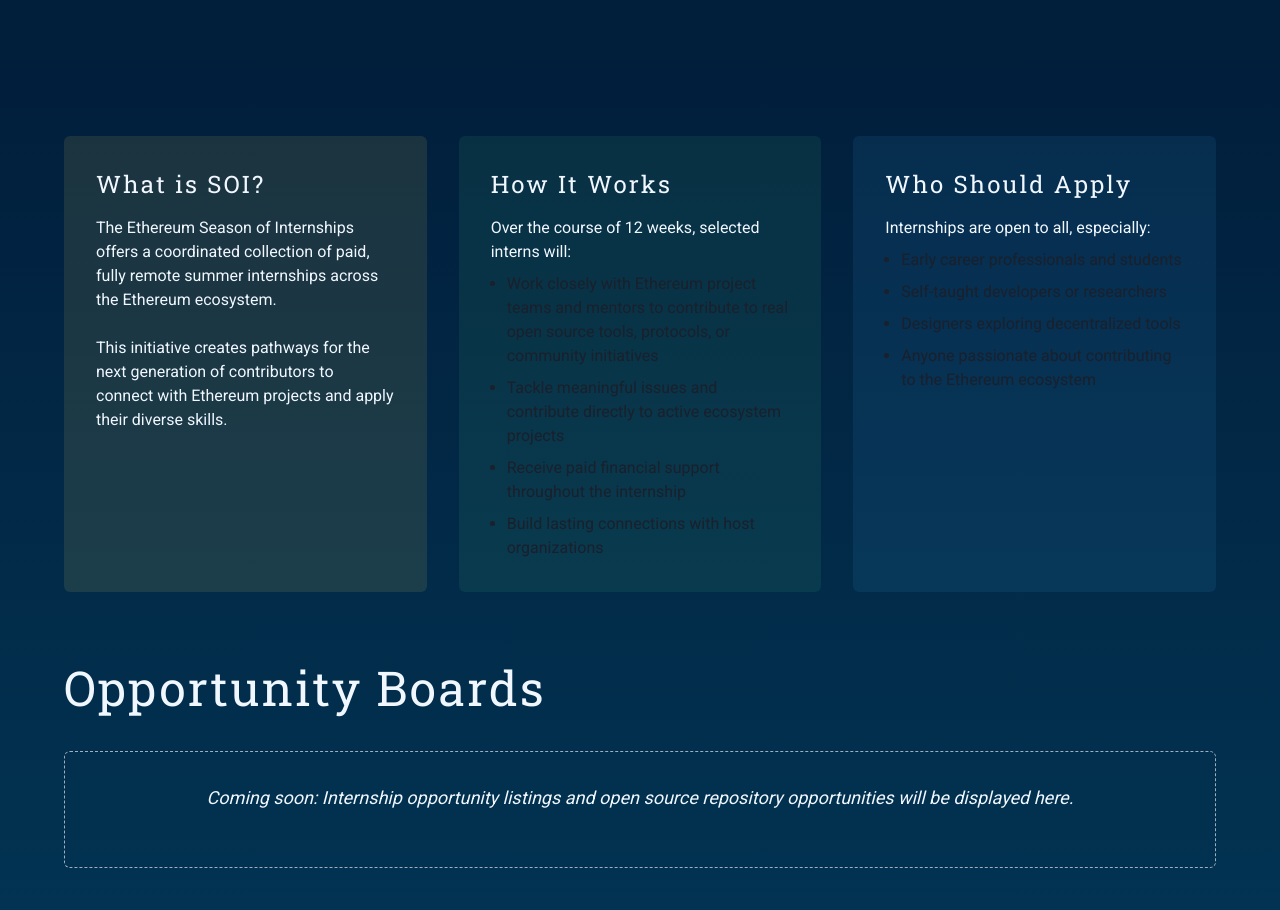
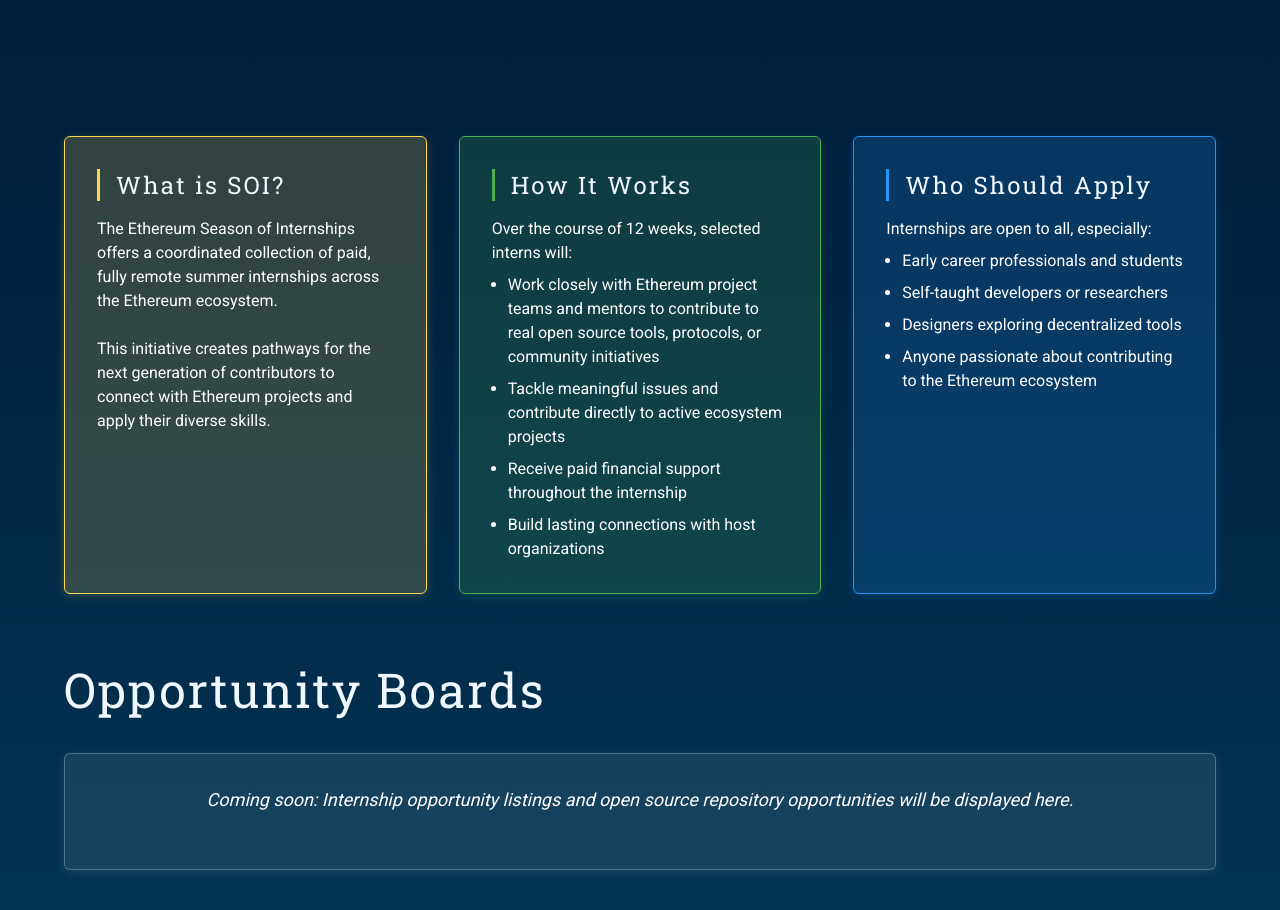
Before and after one commit to ethereum/nxbn-website, a Next.js app: page /internships in a window 1280 px wide. Shown: the part 1200-2110 px from the top of the page. Built offline with nearby package versions, Linux system fonts and the light colour scheme.

Commit message:
fix color scheme of info boxes

```diff
--- a/src/layouts/InternshipsOpen.tsx
+++ b/src/layouts/InternshipsOpen.tsx
@@ -86,29 +86,49 @@
               mb={16}
             >
               <Box
-                bg="rgba(255, 213, 79, 0.1)"
+                bg="#FFD54F30"
                 p={8}
                 borderRadius="md"
+                border="1px solid #FFD54F"
+                boxShadow="0 2px 10px rgba(255, 213, 79, 0.2)"
                 flex={1}
+                transition="all 0.3s ease"
+                _hover={{
+                  transform: "translateY(-4px)",
+                  boxShadow: "0 4px 20px rgba(255, 213, 79, 0.3)",
+                  bg: "#FFD54F35"
+                }}
               >
-                <H2 fontSize="2xl" mb={4}>What is SOI?</H2>
-                <Text>
+                <Box borderLeft="3px solid #FFD54F" pl={4} mb={2}>
+                  <H2 fontSize="2xl" mb={4}>What is SOI?</H2>
+                </Box>
+                <Text fontWeight="medium" color="white">
                   The Ethereum Season of Internships offers a coordinated collection of paid, fully remote summer internships across the Ethereum ecosystem.
                 </Text>
-                <Text mt={4}>
+                <Text mt={4} color="white">
                   This initiative creates pathways for the next generation of contributors to connect with Ethereum projects and apply their diverse skills.
                 </Text>
               </Box>
 
               <Box
-                bg="rgba(75, 181, 122, 0.1)"
+                bg="#4CAF5030"
                 p={8}
                 borderRadius="md"
+                border="1px solid #4CAF50"
+                boxShadow="0 2px 10px rgba(75, 181, 122, 0.2)"
                 flex={1}
+                transition="all 0.3s ease"
+                _hover={{
+                  transform: "translateY(-4px)",
+                  boxShadow: "0 4px 20px rgba(75, 181, 122, 0.3)",
+                  bg: "#4CAF5035"
+                }}
               >
-                <H2 fontSize="2xl" mb={4}>How It Works</H2>
-                <Text mb={2}>Over the course of 12 weeks, selected interns will:</Text>
-                <Box as="ul" pl={4}>
+                <Box borderLeft="3px solid #4CAF50" pl={4} mb={2}>
+                  <H2 fontSize="2xl" mb={4}>How It Works</H2>
+                </Box>
+                <Text mb={2} fontWeight="medium" color="white">Over the course of 12 weeks, selected interns will:</Text>
+                <Box as="ul" pl={4} color="white">
                   <Box as="li" mb={2}>Work closely with Ethereum project teams and mentors to contribute to real open source tools, protocols, or community initiatives</Box>
                   <Box as="li" mb={2}>Tackle meaningful issues and contribute directly to active ecosystem projects</Box>
                   <Box as="li" mb={2}>Receive paid financial support throughout the internship</Box>
@@ -117,14 +137,24 @@
               </Box>
 
               <Box
-                bg="rgba(52, 152, 219, 0.1)"
+                bg="#2196F330"
                 p={8}
                 borderRadius="md"
+                border="1px solid #2196F3"
+                boxShadow="0 2px 10px rgba(33, 150, 243, 0.2)"
                 flex={1}
+                transition="all 0.3s ease"
+                _hover={{
+                  transform: "translateY(-4px)",
+                  boxShadow: "0 4px 20px rgba(33, 150, 243, 0.3)",
+                  bg: "#2196F335"
+                }}
               >
-                <H2 fontSize="2xl" mb={4}>Who Should Apply</H2>
-                <Text mb={2}>Internships are open to all, especially:</Text>
-                <Box as="ul" pl={4}>
+                <Box borderLeft="3px solid #2196F3" pl={4} mb={2}>
+                  <H2 fontSize="2xl" mb={4}>Who Should Apply</H2>
+                </Box>
+                <Text mb={2} fontWeight="medium" color="white">Internships are open to all, especially:</Text>
+                <Box as="ul" pl={4} color="white">
                   <Box as="li" mb={2}>Early career professionals and students</Box>
                   <Box as="li" mb={2}>Self-taught developers or researchers</Box>
                   <Box as="li" mb={2}>Designers exploring decentralized tools</Box>
@@ -138,11 +168,18 @@
               <Box
                 p={8}
                 borderRadius="md"
-                border="1px dashed"
-                borderColor="gray.400"
+                bg="#FFFFFF15"
+                border="1px solid #FFFFFF40"
+                boxShadow="0 2px 10px rgba(255, 255, 255, 0.1)"
                 textAlign="center"
+                transition="all 0.3s ease"
+                _hover={{
+                  transform: "translateY(-4px)",
+                  boxShadow: "0 4px 20px rgba(255, 255, 255, 0.15)",
+                  bg: "#FFFFFF20"
+                }}
               >
-                <Text fontSize="lg" fontStyle="italic">
+                <Text fontSize="lg" fontStyle="italic" color="white">
                   Coming soon: Internship opportunity listings and open source repository opportunities will be displayed here.
                 </Text>
               </Box>
```
